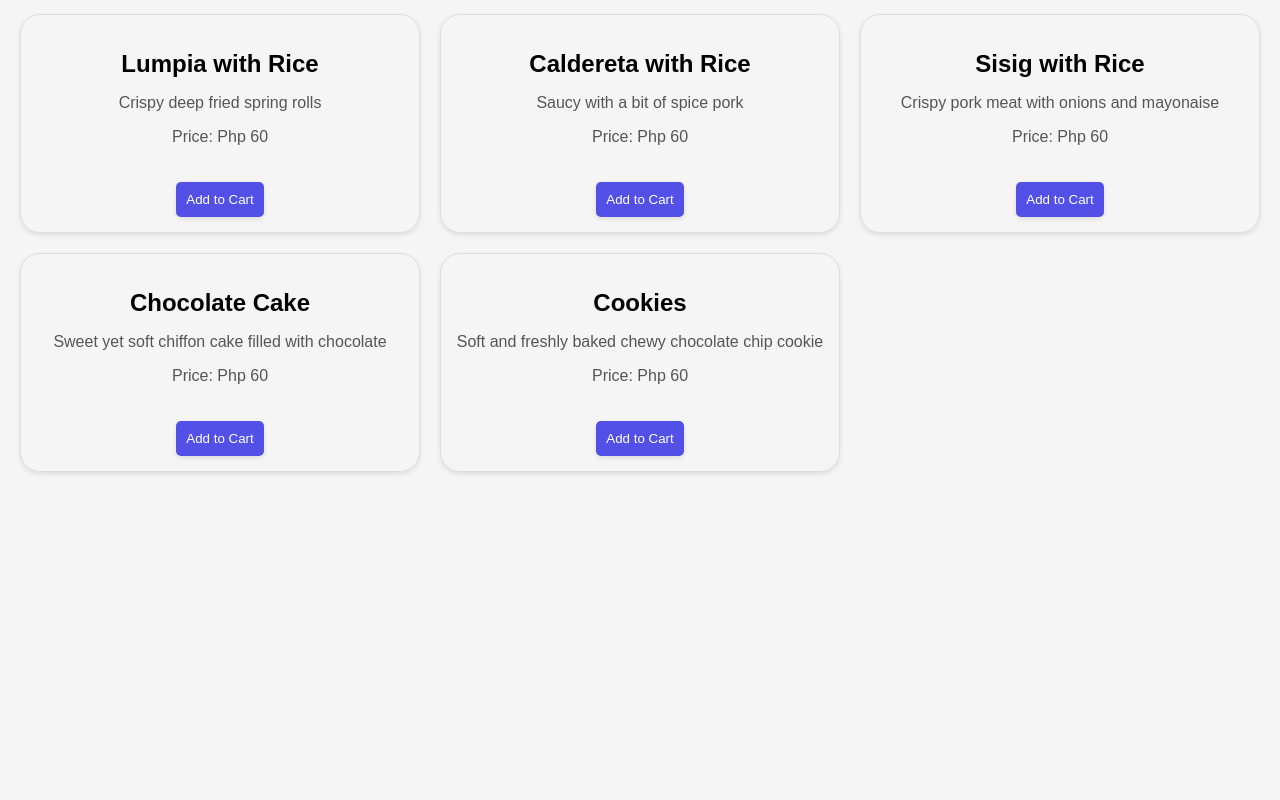
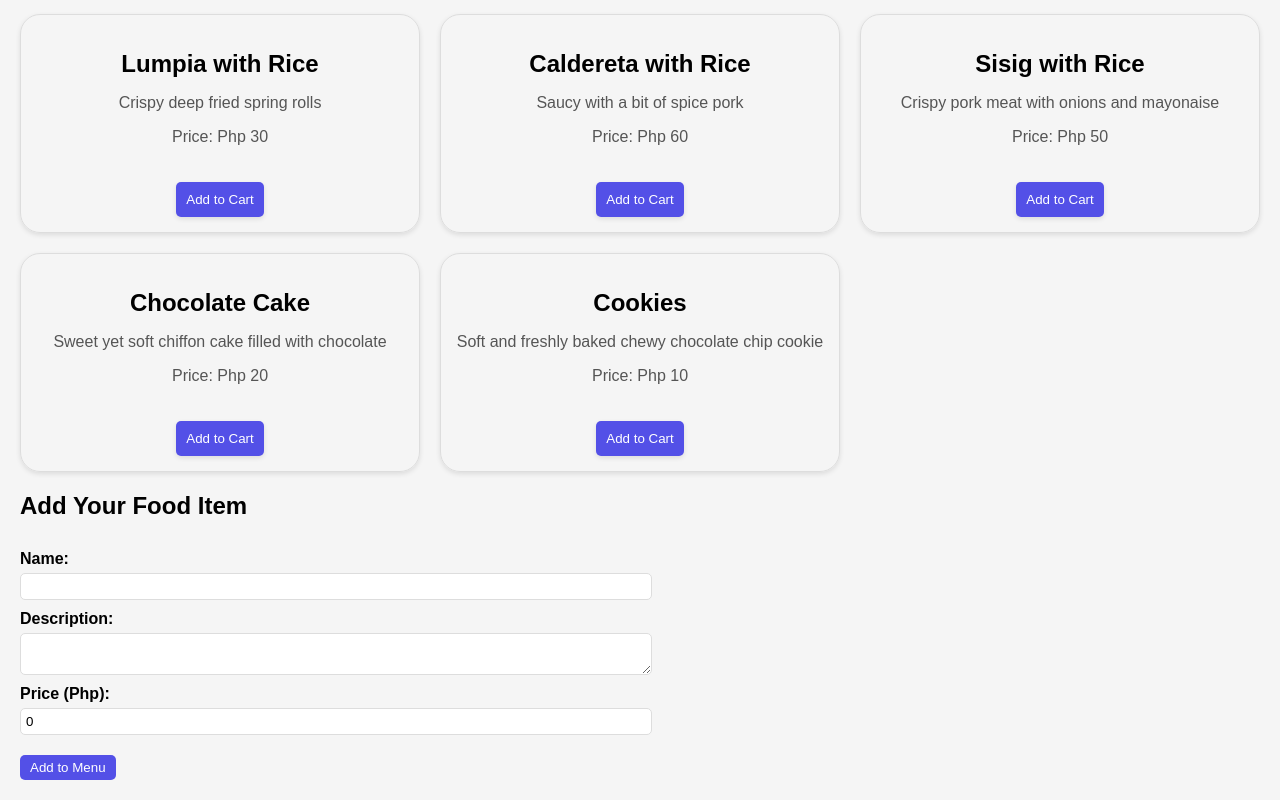
Before and after one commit to 016Dan/WEB-DEVELOPMENT-PROJECT, a React (Create React App) app in the folder to-do-list-web-app/: page /menu in a window 1280 px wide. Shown: the part 318-1118 px from the top of the page. Before the commit the page ends 810 px from the top, so only its background shows below. Built offline with nearby package versions, Linux system fonts and the light colour scheme.

Commit message:
Menu.css and .js
In menu js, added a function that  user can add his/her food to sell.

In menu jss, fix/update

```diff
--- a/to-do-list-web-app/src/components/Menu.css
+++ b/to-do-list-web-app/src/components/Menu.css
@@ -17,16 +17,62 @@
   border: 1px solid #ddd;
   padding: 15px;
   text-align: center;
-  border-radius: 20px; /* Add border-radius for softened edges */
-  box-shadow: 0px 2px 5px rgba(0, 0, 0, 0.1); /* Add a subtle box shadow */
+  border-radius: 20px;
+  box-shadow: 0px 2px 5px rgba(0, 0, 0, 0.1);
 }
 
 .menu-cart,
 .cart-total {
-  background-color: #5350e7; /* Highlight color */
+  background-color: #5350e7;
   color: white;
   padding: 10px;
-  border-radius: 5px; /* Add border-radius for softened edges */
-  box-shadow: 0px 2px 5px rgba(0, 0, 0, 0.1); /* Add a subtle box shadow */
-  margin-top: 20px; /* Add margin to separate from items */
+  border-radius: 5px;
+  box-shadow: 0px 2px 5px rgba(0, 0, 0, 0.1);
+  margin-top: 20px;
 }
+
+.menu form {
+  width: 50%;
+  margin-top: 30px;
+  display: flex;
+  flex-direction: column;
+  align-items: flex-start;
+}
+
+.menu form label {
+  margin-bottom: 5px;
+  font-weight: bold;
+}
+
+.menu form input,
+.menu form textarea {
+  padding: 5px;
+  border: 1px solid #ddd;
+  border-radius: 5px;
+  margin-bottom: 10px;
+  width: 100%;
+}
+
+.menu form button {
+  padding: 5px 10px;
+  border: none;
+  border-radius: 5px;
+  background-color: #5350e7;
+  color: #fff;
+  cursor: pointer;
+  margin-top: 10px;
+}
+
+.menu form button:hover {
+  background-color: #444;
+}
+
+@media only screen and (max-width: 768px) {
+  .menu-items {
+    width: 100%;
+  }
+
+  .food-item {
+    width: 100%;
+  }
+}
--- a/to-do-list-web-app/src/components/Menu.js
+++ b/to-do-list-web-app/src/components/Menu.js
@@ -1,9 +1,21 @@
-import React from "react";
+import React, { useState } from "react";
 import { useNavigate } from "react-router-dom";
 import "./Menu.css";
 
 const Menu = ({ setCartItems }) => {
   const navigate = useNavigate();
+
+  const [newUserItem, setNewUserItem] = useState({
+    name: "",
+    description: "",
+    price: 0,
+    image: "",
+  });
+
+  const handleInputChange = (event) => {
+    const { name, value } = event.target;
+    setNewUserItem((prevState) => ({ ...prevState, [name]: value }));
+  };
 
   const handleAddToCart = (item) => {
     setCartItems((prevCartItems) => [
@@ -12,18 +24,30 @@ const Menu = ({ setCartItems }) => {
     ]);
     navigate("/cart");
   };
-  const foodItems = [
+
+  const addNewFoodItem = (event) => {
+    event.preventDefault();
+
+    if (newUserItem.name && newUserItem.description && newUserItem.price) {
+      setFoodItems((prevItems) => [...prevItems, newUserItem]);
+      setNewUserItem({ name: "", description: "", price: 0, image: "" });
+    } else {
+      console.error("Please fill in all required fields");
+    }
+  };
+
+  const [foodItems, setFoodItems] = useState([
     {
       id: 1,
       name: "Burger Steak with Rice",
       description: "Juicy patty, savory gravy, fluffy rice",
-      price: 80.0,
+      price: 60.0,
     },
     {
       id: 2,
       name: "Fried Chicken with Rice",
       description: "Crispylicious and Juicylicious Fried Chicken",
-      price: 60.0,
+      price: 55.0,
     },
     {
       id: 3,
@@ -35,7 +59,7 @@ const Menu = ({ setCartItems }) => {
       id: 4,
       name: "Lumpia with Rice",
       description: "Crispy deep fried spring rolls",
-      price: 60.0,
+      price: 30.0,
     },
     {
       id: 5,
@@ -47,21 +71,21 @@ const Menu = ({ setCartItems }) => {
       id: 6,
       name: "Sisig with Rice",
       description: "Crispy pork meat with onions and mayonaise",
-      price: 60.0,
+      price: 50.0,
     },
     {
       id: 7,
       name: "Chocolate Cake",
       description: "Sweet yet soft chiffon cake filled with chocolate",
-      price: 60.0,
+      price: 20.0,
     },
     {
       id: 8,
       name: "Cookies",
       description: "Soft and freshly baked chewy chocolate chip cookie",
-      price: 60.0,
+      price: 10.0,
     },
-  ];
+  ]);
 
   return (
     <section className="menu">
@@ -78,6 +102,37 @@ const Menu = ({ setCartItems }) => {
           </div>
         ))}
       </div>
+      {}
+      <h2>Add Your Food Item</h2>
+      <form onSubmit={addNewFoodItem}>
+        <label htmlFor="name">Name:</label>
+        <input
+          type="text"
+          id="name"
+          name="name"
+          value={newUserItem.name}
+          onChange={handleInputChange}
+          required
+        />
+        <label htmlFor="description">Description:</label>
+        <textarea
+          id="description"
+          name="description"
+          value={newUserItem.description}
+          onChange={handleInputChange}
+          required
+        />
+        <label htmlFor="price">Price (Php):</label>
+        <input
+          type="number"
+          id="price"
+          name="price"
+          value={newUserItem.price}
+          onChange={handleInputChange}
+          required
+        />
+        <button type="submit">Add to Menu</button>
+      </form>
     </section>
   );
 };
```
